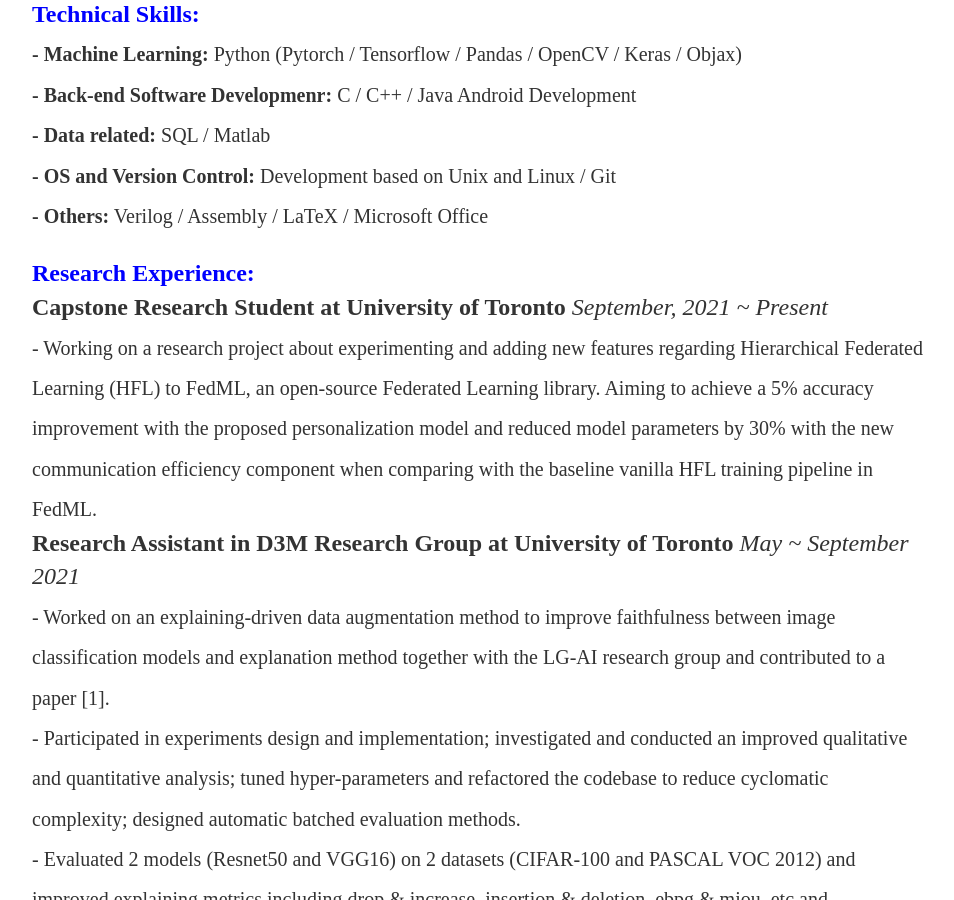
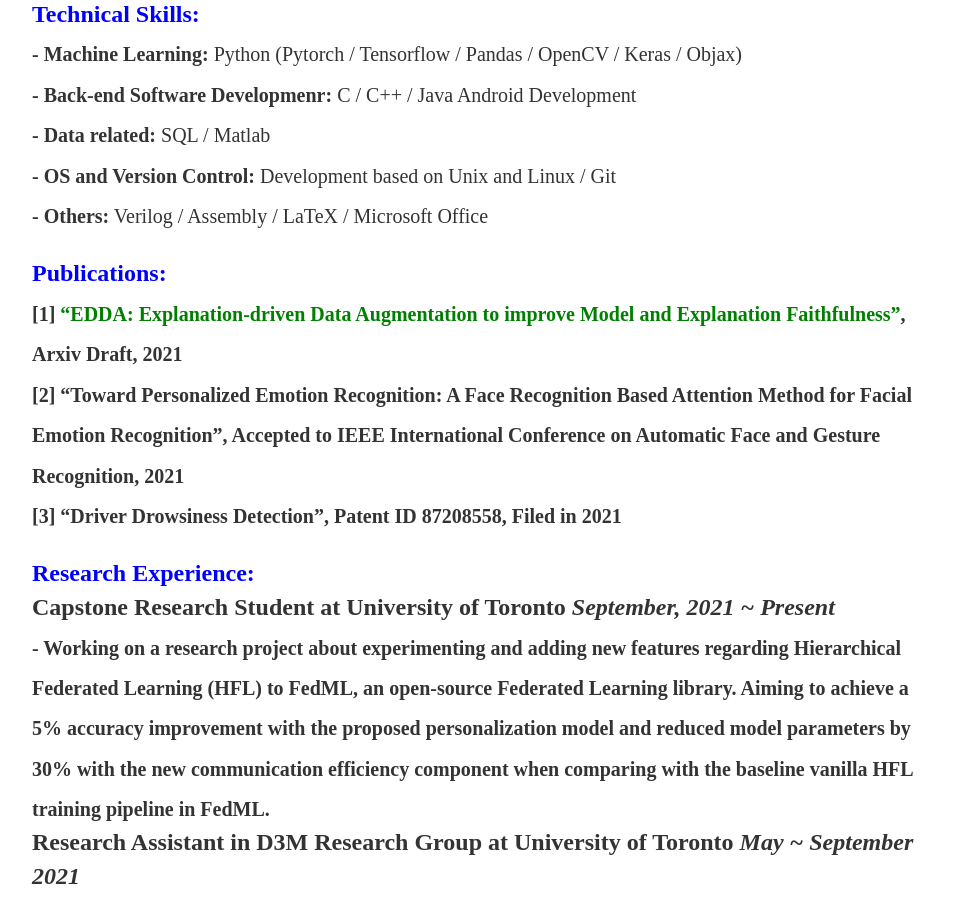
Before and after one commit to ljn1999/ljn1999.github.io, a Jekyll site: the page built from cv/index.html, in a window 1280 px wide and 900 px high, scrolled down 493 px. Shown: the whole window, without its empty margins (160-1114 px from the left). Built offline with Jekyll 4.4.1, drawn with Linux system fonts in a browser that asks for light colours.

Commit message:
Update index.html

```diff
--- a/cv/index.html
+++ b/cv/index.html
@@ -51,7 +51,17 @@
   <br><b> - OS and Version Control:</b> Development based on Unix and Linux / Git
   <br><b> - Others:</b> Verilog / Assembly / LaTeX / Microsoft Office</sub>
 
+  <p><font size="5" color="blue"><b>Publications:</b></font>
+
+  <br><sub><b>[1] </sub><a href="https://arxiv.org/abs/2105.14162"><sub>
+	  “EDDA: Explanation-driven Data Augmentation to improve Model and Explanation Faithfulness”</sub></a><sub>, Arxiv Draft, 2021
+  <br><b>[2] “Toward Personalized Emotion Recognition: A Face Recognition Based Attention Method for Facial Emotion Recognition”,
+	  Accepted to IEEE International Conference on Automatic Face and Gesture Recognition, 2021
+  <br><b>[3] “Driver Drowsiness Detection”, Patent ID 87208558, Filed in 2021 </sub>
+
+
   <p><font size="5" color="blue"><b>Research Experience:</b></font>
+
   <br><b>Capstone Research Student at University of Toronto</b><em>   September, 2021 ~ Present </em>
   <br><sub> - Working on a research project about experimenting and adding new features regarding Hierarchical
 	      Federated Learning (HFL) to FedML, an open-source Federated Learning library. Aiming to achieve a 5%
@@ -68,6 +78,7 @@
 	 insertion & deletion, ebpg & miou, etc and outperformed 5 classical baseline methods (vanilla training, cutmix, mixup, augmix and random explanation).
 
   <p><font size="5" color="blue"><b>Internship Experience:</b></font>
+
   <br><b>Assistant Computer Vision Engineer in Noah’s Ark Lab, Huawei Canada</b><em>   May, 2020 ~ April 2021</em>
   <br><sub> - Designed a new driver drowsiness detection application with MTCNN and CNN based backbone models and
 	      implemented both the Python prototype and Android final product. Contributed to a paper [2] and a patent [3].
@@ -85,6 +96,7 @@
   <br> - Increased prediction KS value to 57% by optimizing algorithms and tuning parameters.</sub>
 
   <p><font size="5" color="blue"><b>Finished Group Projects:</b></font>
+
   <br><b>C++ Map project</b><em>   2019</em>
   <br><sub> - Developed C++ based algorithms for a map application; designed and completed frontend user interface.
   <br> - Implemented a navigation system using A* algorithm and Dijkstra to solve the shortest path issues.
```
